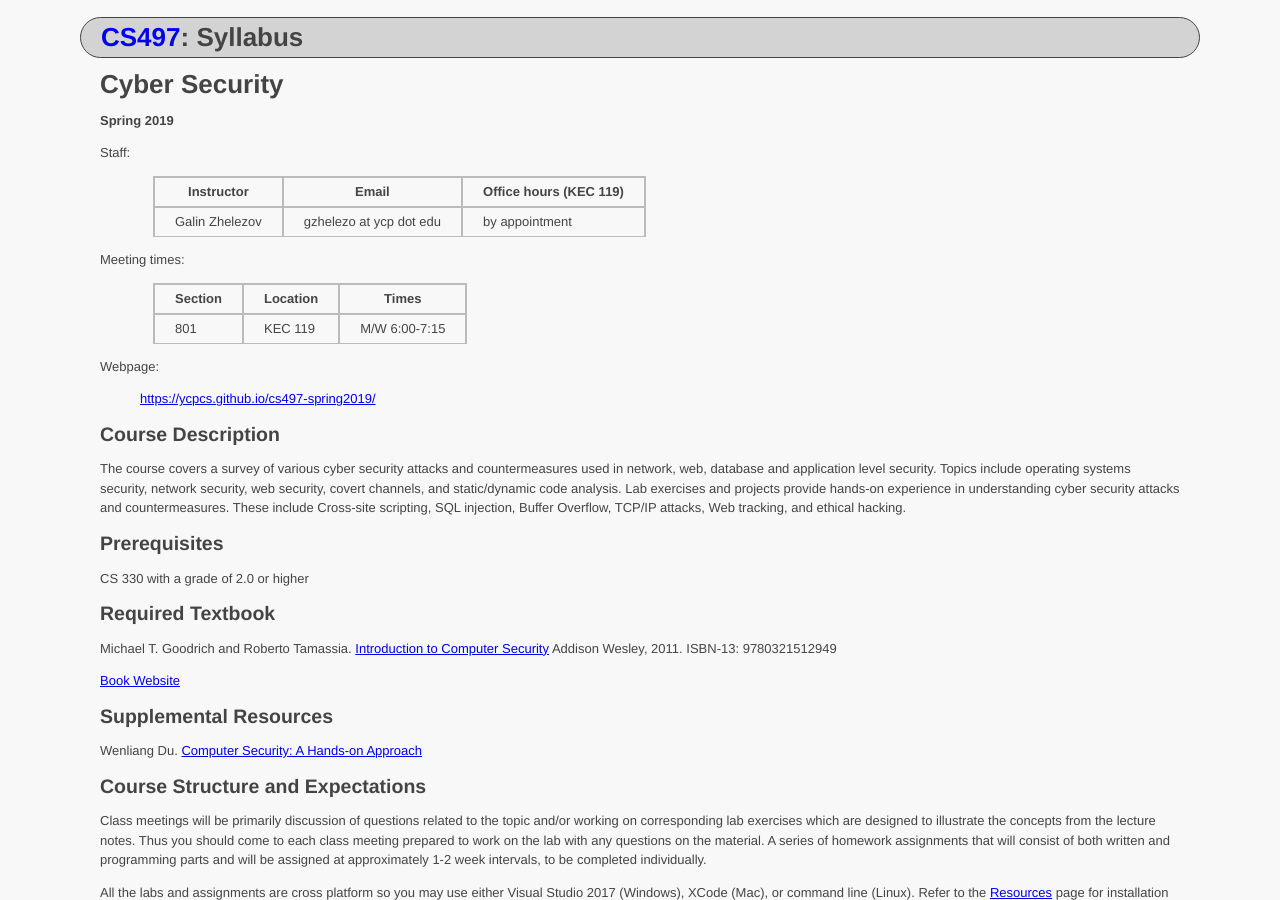
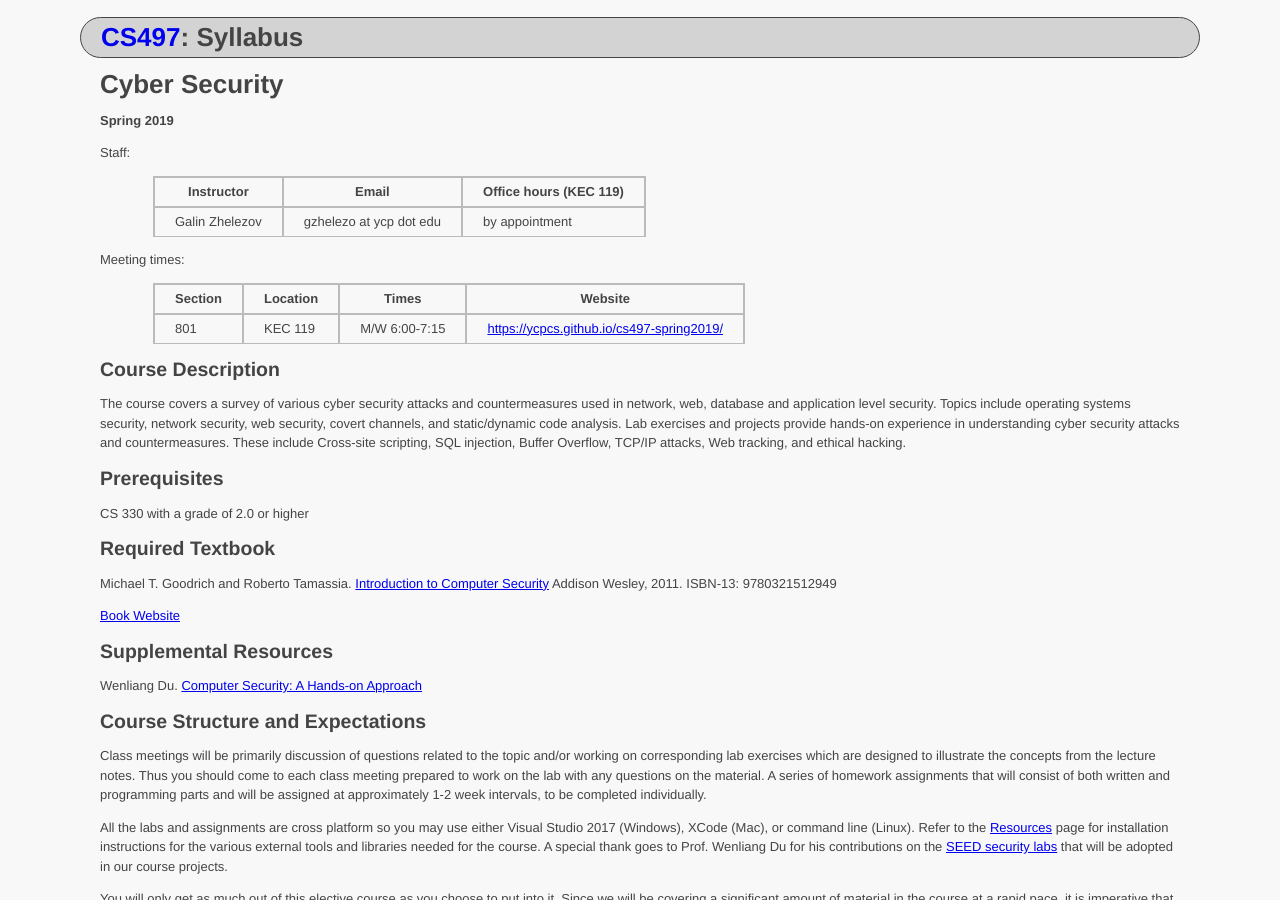
Before and after one commit to ycpcs/cs497-spring2019, a Jekyll site: the page built from syllabus.md, in a window 1280 px wide and 900 px high. Built offline with Jekyll 4.4.1, drawn with Linux system fonts in a browser that asks for light colours.

Commit message:
Update syllabus.md

```diff
--- a/syllabus.md
+++ b/syllabus.md
@@ -17,12 +17,10 @@ Staff:
 
 Meeting times:
 
-> Section | Location | Times
-> ------- | -------- | -----
-> 801 | KEC 119 | M/W 6:00-7:15
+> Section | Location | Times | Website
+> ------- | -------- | ----- | -------
+> 801 | KEC 119 | M/W 6:00-7:15 | <https://ycpcs.github.io/cs497-spring2019/>
 
-Webpage:
-> [https://ycpcs.github.io/cs497-spring2019/](<https://ycpcs.github.io/cs497-spring2019/>)
 
 Course Description
 ------------------
```
